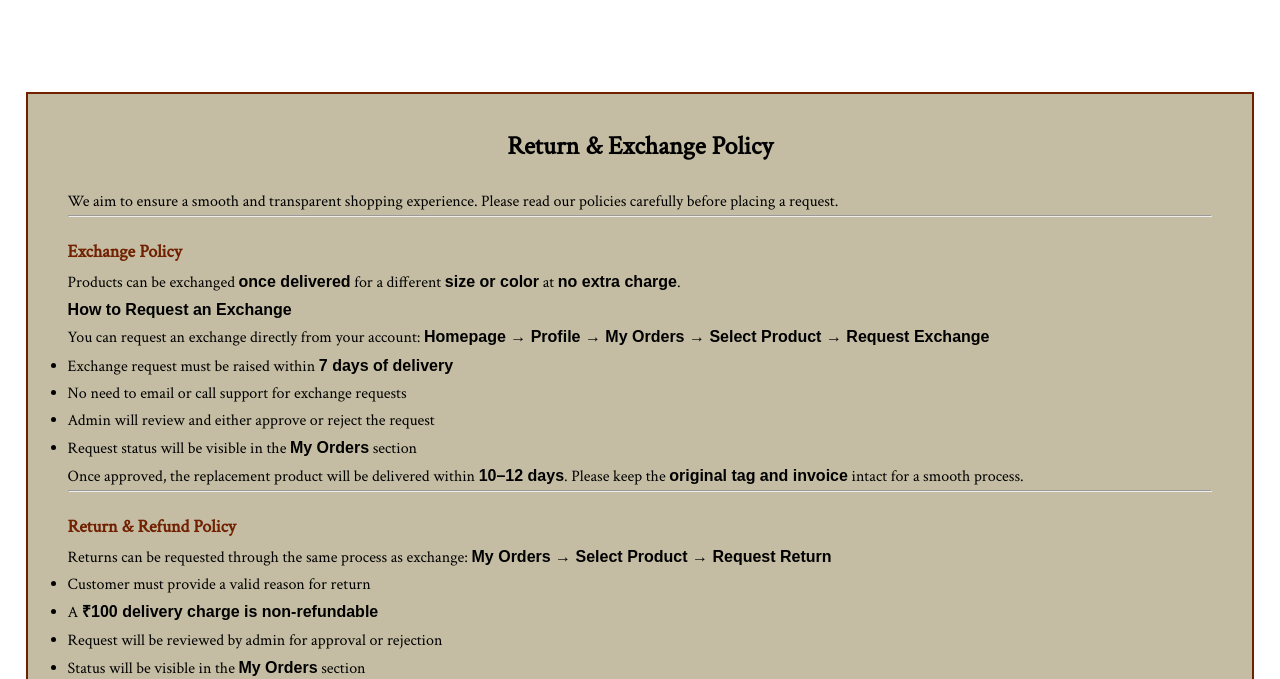
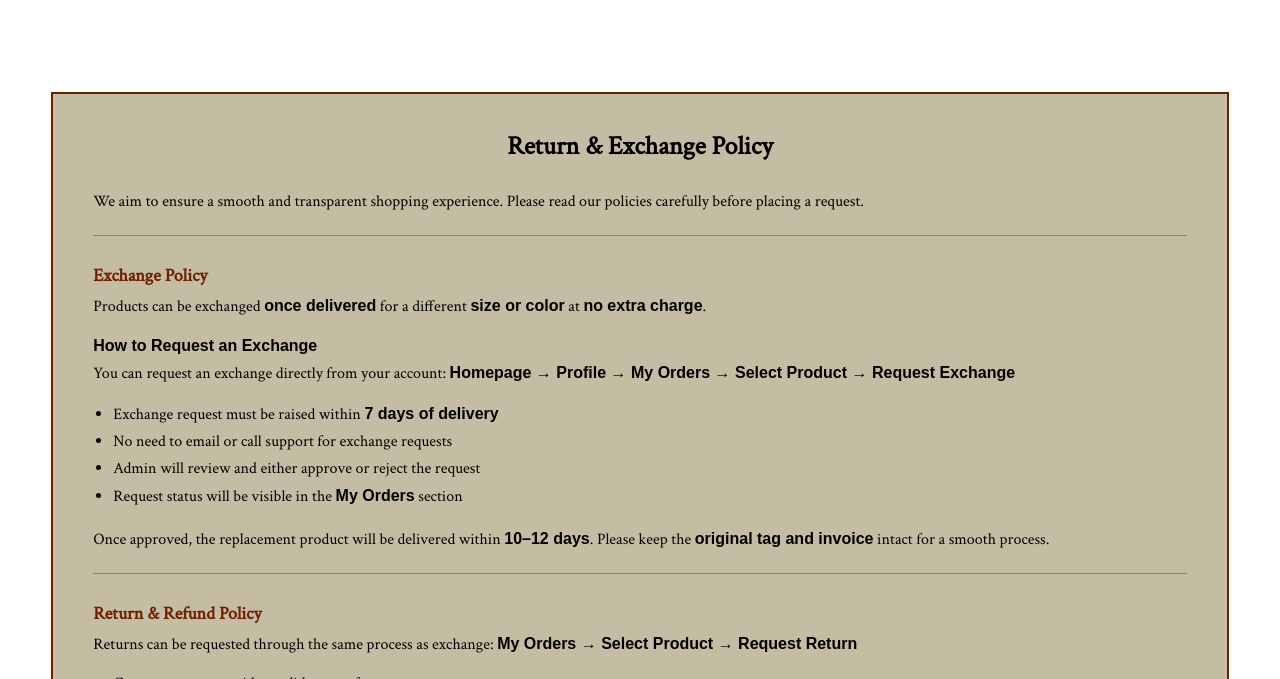
Before and after one commit to misbah-shaikhh/gracestyledesign, a website: page public/htmlpages/return.html in a window 1280 px wide. Shown: the part 72-751 px from the top of the page. Drawn offline with Linux system fonts and the light colour scheme; a web font is replaced by a local one.

Commit message:
css update

```diff
--- a/public/csspages/form.css
+++ b/public/csspages/form.css
@@ -248,6 +248,61 @@
   font-weight: 600;
 }
 
+/* FIX GLOBAL POLICY ALIGNMENT */
+.about-box,
+.policy-section {
+  width: 92%;
+  max-width: 1200px;
+  margin: 40px auto;
+  padding: 30px 40px;
+  line-height: 1.7;
+  text-align: left; /* IMPORTANT */
+}
+
+/* Keep only titles centered */
+.about-box h2,
+.policy-section h2 {
+  text-align: center;
+}
+
+/* FIX: stop centering paragraphs */
+.about-box p {
+  text-align: left !important;
+}
+
+/* POLICY TEXT CLEAN ALIGNMENT */
+.policy-section p,
+.policy-section li,
+.policy-section ol {
+  text-align: left;
+  font-family: 'Crimson Text', serif !important;
+}
+
+/* LIST SPACING FIX */
+.policy-section ul,
+.policy-section ol {
+  padding-left: 20px;
+  margin-bottom: 15px;
+}
+
+/* HEADINGS ALIGN CLEAN */
+.policy-section h3 {
+  text-align: left;
+  margin-top: 25px;
+}
+
+/* HORIZONTAL LINE FIX */
+.policy-section hr {
+  margin: 20px 0;
+  border: 0;
+  border-top: 1px solid rgba(113, 32, 0, 0.4);
+}
+
+/* OPTIONAL: improve readability */
+.policy-section p {
+  margin-bottom: 12px;
+}
+
 @media (max-width: 768px) {
 
   /* Reduce outer spacing */
```
